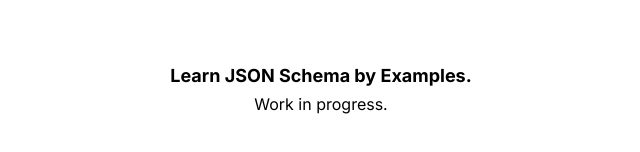
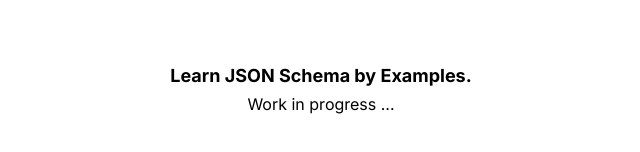
Before and after one commit to json-schema-org/tour, a Next.js app: page /tour/ in a window 1280 px wide. Shown: the part 402-554 px from the top of the page, without its empty margins (319-959 px from the left). Built offline with nearby package versions, Linux system fonts and the light colour scheme.

Commit message:
Refactor CSS styles

```diff
--- a/app/page.module.css
+++ b/app/page.module.css
@@ -1,7 +1,7 @@
 .main {
   display: flex;
   flex-direction: column;
-	height: 100%;
+  height: inherit;
   gap: 64px;
   justify-content: center;
   align-items: center;
--- a/app/page.tsx
+++ b/app/page.tsx
@@ -19,10 +19,8 @@
           </div>
         </div>
         <div className={styles.subtitleWrapper}>
-					<div className={styles.subtitle}>
-						Learn JSON Schema by Examples.
-					</div>
-					Work in progress.
+          <div className={styles.subtitle}>Learn JSON Schema by Examples.</div>
+          Work in progress ...
         </div>
       </div>
     </div>
```
Lines whose indentation alone changed are shown as unchanged.
